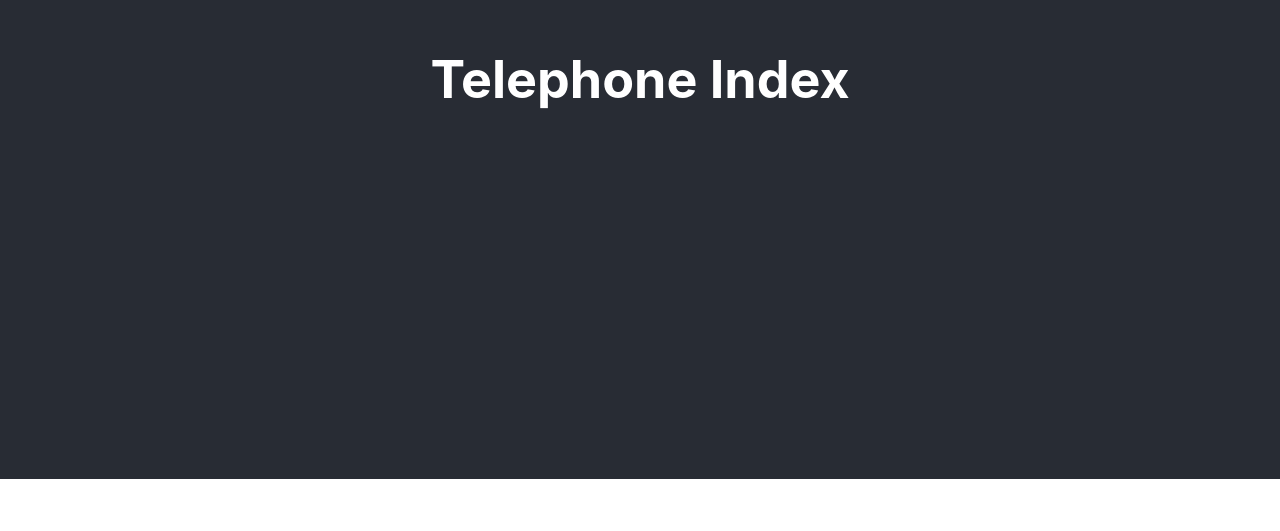
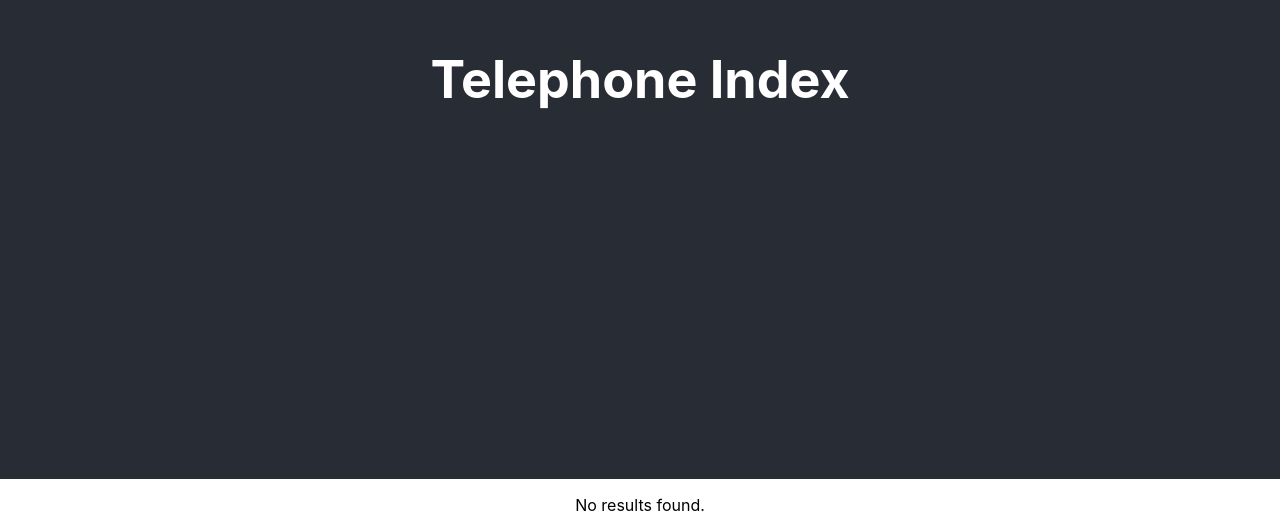
Before and after one commit to cnlklink/TelephoneIndex, a React (Create React App) app in the folder telephone-index/: page / in a window 1280 px wide. Shown: the part 321-852 px from the top of the page. Before the commit the page ends 800 px from the top, so only its background shows below. Built offline with nearby package versions, Linux system fonts and the light colour scheme.

Commit message:
RED: failing acceptance test for the no results found message

```diff
--- a/telephone-index/src/App.tsx
+++ b/telephone-index/src/App.tsx
@@ -11,6 +11,8 @@ function App() {
       <header className="App-header">
         <h1> Telephone Index </h1>
       </header>
+
+      <p> No results found. </p>
     </div>
   );
 }
```
Also changed, not shown: 1 other file (tests, documents, lock files or other folders).
